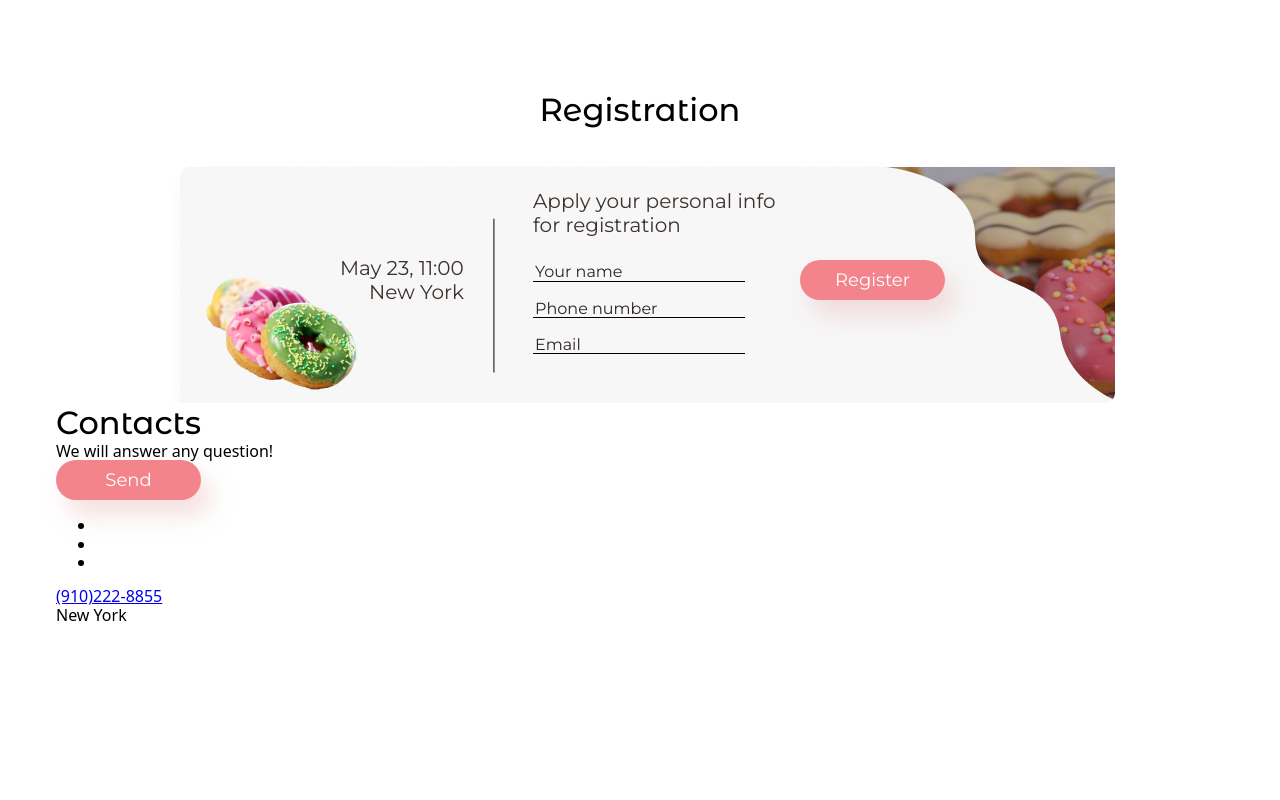
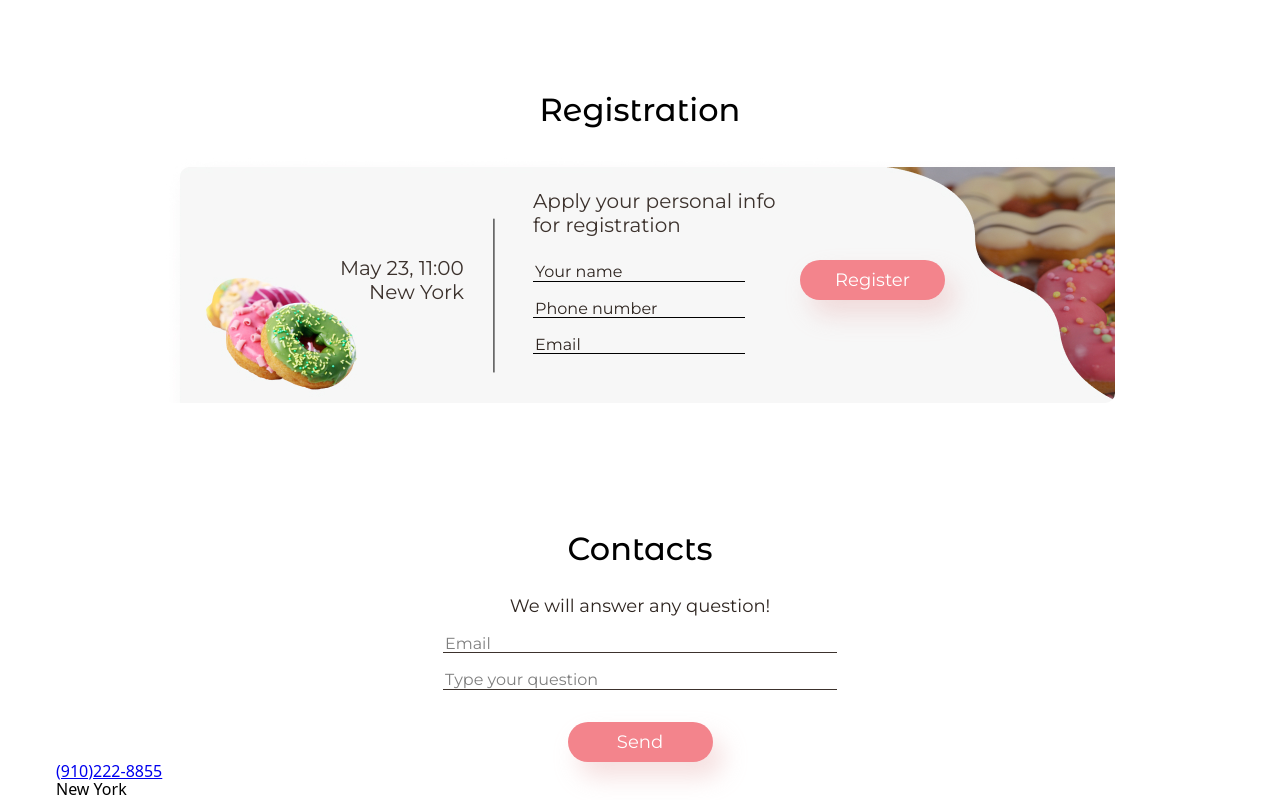
Before and after one commit to HelenaUa/donut-masterclass-1, a website: page index.html in a window 1280 px wide. Shown: the part 4444-5244 px from the top of the page. Before the commit the page ends 5070 px from the top, so only its background shows below. Drawn offline with nearby package versions, Linux system fonts and the light colour scheme.

Commit message:
add section Contacts

```diff
--- a/css/styles.css
+++ b/css/styles.css
@@ -1100,3 +1100,82 @@
       color: #2E2520;
     }
   }
+
+  /* Section 'Contacts' */
+  .contacts {
+    display: flex;
+    flex-direction: column;
+    justify-content: center;
+    align-items: center;
+  }
+
+  .contacts-title {
+    display: flex;
+    justify-content: center;
+    text-align: center;
+    margin-bottom: 27px;
+    @media screen and (max-width: 480px) {
+      margin-top: 40px;
+    }
+    @media screen and (min-width: 481px) and (max-width: 768px) {
+      margin-top: 68px;
+    }
+    @media screen and (min-width: 769px) {
+      margin-top: 126px;
+    }
+  }
+
+  .contacts-text {
+    font-family: var(--main-font);
+    font-size: 16px;
+    font-weight: 400;
+    line-height: normal;
+    color: var(--secondary-txt-cl);
+    margin-bottom: 16px;
+    @media screen and (min-width: 481px) and (max-width: 768px) {
+      color: #000;
+      margin-bottom: 27px;
+    }
+    @media screen and (min-width: 769px) {
+      font-size: 18px;
+    }
+  }
+
+  .contacts-input {
+    display: flex;
+    border: none;
+    color: #000;
+    background: linear-gradient(to bottom, transparent 94%, #000 6%);
+    @media screen and (max-width: 480px) {
+      width: 280px;
+      margin-bottom: 22px;
+    }
+    @media screen and (min-width: 481px) and (max-width: 768px) {
+      width: 336px;
+      margin-bottom: 18px;
+    }
+    @media screen and (min-width: 769px) {
+      color: var(--main-txt-cl);
+      width: 394px;
+      background: linear-gradient(to bottom, transparent 94%, var(--main-txt-cl) 6%);
+      margin-bottom: 16px;
+    }
+  }
+
+  .contacts-input::placeholder {
+    font-family: var(--main-font);
+    color: rgba(0, 0, 0, 0.50);
+    font-size: 16px;
+    font-weight: 400;
+    line-height: normal;
+  }
+
+  .contacts-btn {
+    margin-top: 8px;
+    @media screen and (min-width: 481px) and (max-width: 768px) {
+      margin-top: 10px;
+    }
+    @media screen and (min-width: 769px) {
+      margin-top: 16px;
+    }
+  }
--- a/index.html
+++ b/index.html
@@ -392,17 +392,14 @@
                     <button class="button registration-btn">Register</button>
                 </div>
             </section>
-
+            <!-- Section 'Contacts' -->
             <section id="contacts">
-                <div class="container">
-                    <h2>Contacts</h2>
-                    <p>We will answer any question!</p>
-                    <button class="button">Send</button>
-                    <ul>
-                        <li></li>
-                        <li></li>
-                        <li></li>
-                    </ul>
+                <div class="container contacts">
+                    <h2 class="contacts-title">Contacts</h2>
+                    <p class="contacts-text">We will answer any question!</p>
+                    <input class="contacts-input" type="email" name="email" required placeholder="Email">
+                    <input class="contacts-input" type="" name="question" required placeholder="Type your question">
+                    <button class="button contacts-btn">Send</button>
                 </div>
             </section>
         </main>
```
